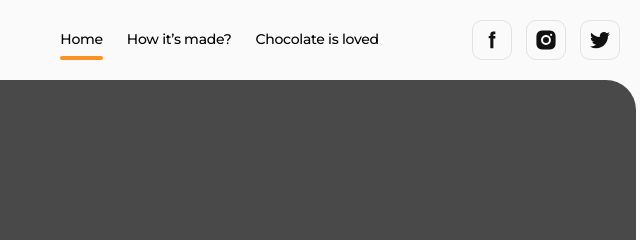
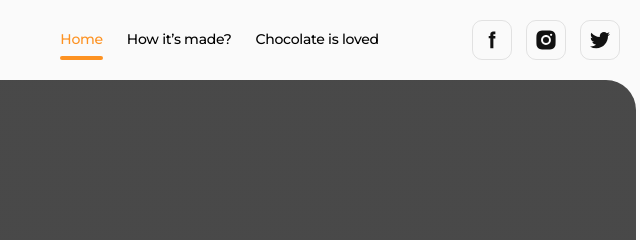
Before and after one commit to Your-Natka/Chockolate, a plain HTML site: page index.html in a window 1280 px wide. Shown: the top 240 px of the page, 588-1228 px from the left. Drawn offline with nearby package versions, Linux system fonts and the light colour scheme; files whose address does not match are found by name.

Commit message:
nav-link-list

```diff
--- a/css/styles.css
+++ b/css/styles.css
@@ -326,8 +326,14 @@ button {
   font-size: 14px;
   line-height: 1.14;
   letter-spacing: -0.02em;
-
-  transition: color 250ms cubic-bezier(0.4, 0, 0.2, 1);
+  transition: color 0.25s cubic-bezier(0.4, 0, 0.2, 1);
+}
+.nav-list-link:hover:after,
+.nav-list-link:focus:after,
+.nav-list-link.current::after {
+  background-color: var(--accent-cl);
+  transform: scaleX(1);
+  transform-origin: left;
 }
 .nav-list-link::after {
   content: '';
@@ -335,32 +341,24 @@ button {
   left: 0;
   bottom: 20px;
 
-  display: block;
   width: 100%;
   height: 4px;
   border-radius: 4px;
-
+  transform: scaleX(0);
   transition: color 250ms cubic-bezier(0.4, 0, 0.2, 1);
 }
-.nav-list-link.current::after {
-  background-color: var(--accent-cl);
+
+.nav-list-link:hover,
+.nav-list-link:focus,
+.nav-list-link.current {
+  color: var(--accent-cl);
+  transform-origin: left;
 }
+
 .nav-list-link.current {
   position: relative;
 }
-.nav-list-link:hover:after,
-.nav-list-link:focus:after,
-.nav-list-link.current::after {
-  transform: scaleX(1);
-  transform-origin: left;
-}
-.nav-list-link:hover,
-.nav-list-link:focus {
-  color: var(--accent-cl);
-}
-.nav-list-link.current {
-  transform-origin: left;
-}
+
 /**
   |============================
   | Hero styles
```
